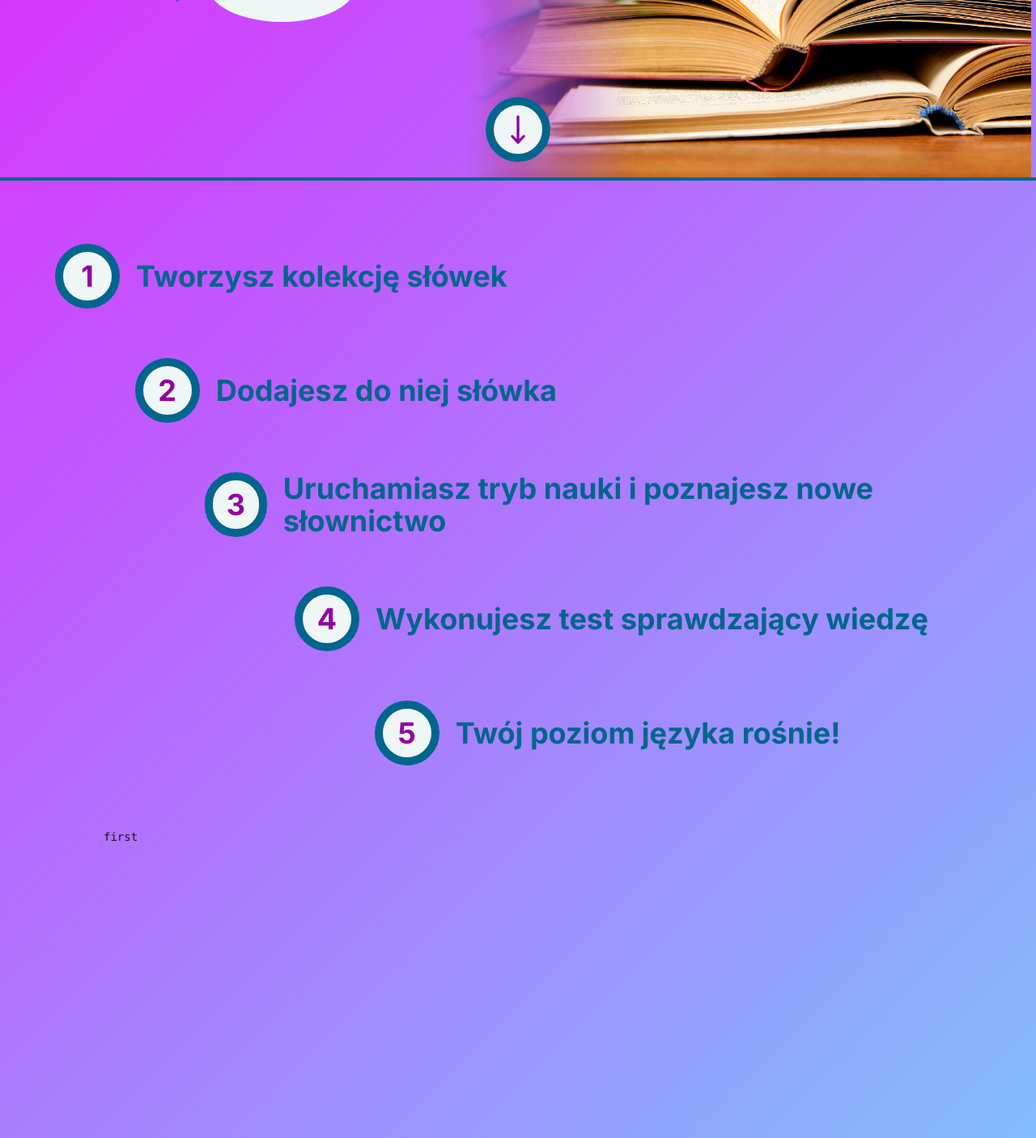
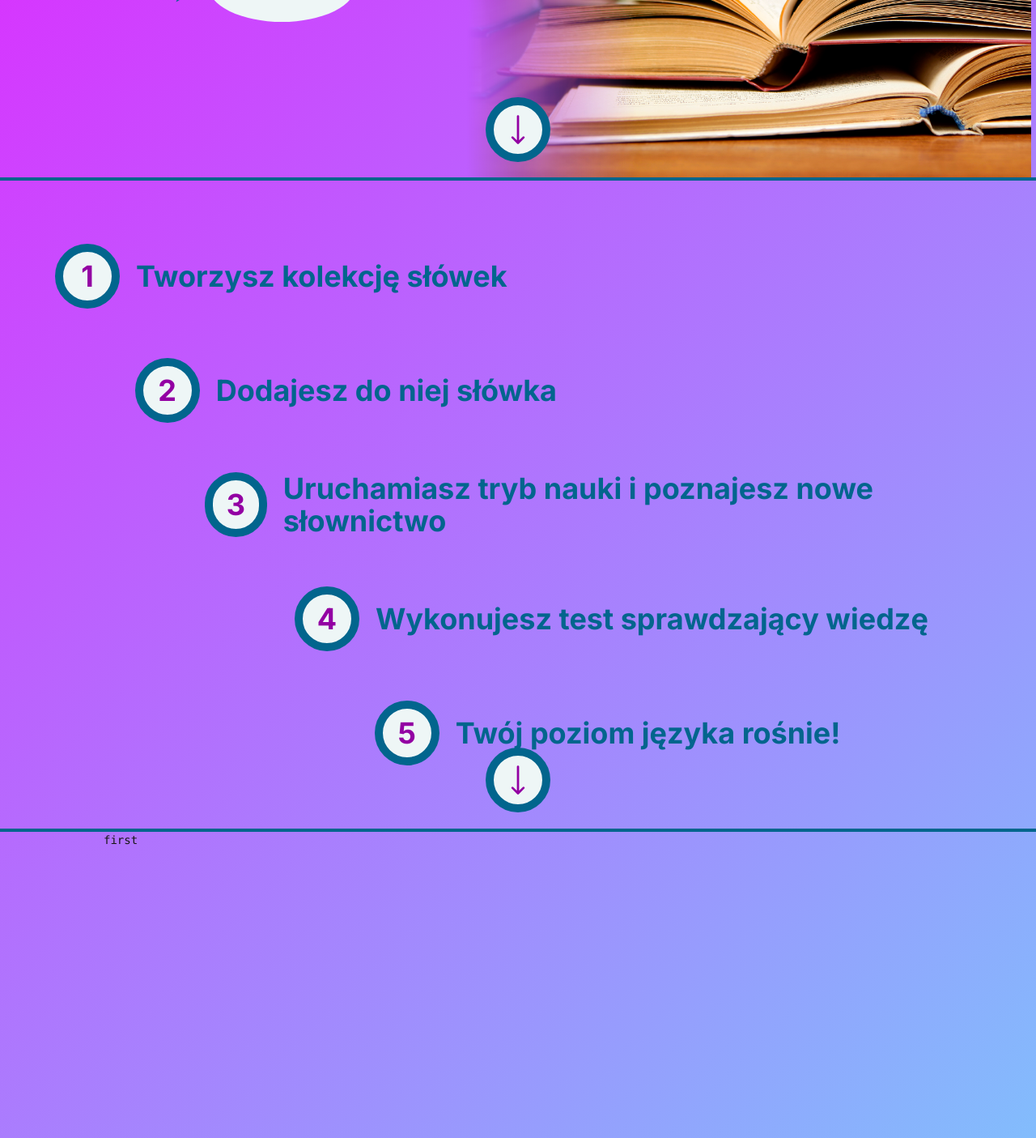
Before and after one commit to mk1808/Mystery-flashcards, a Next.js app in the folder mystery-flashcards/: page /en in a window 1280 px wide. Shown: the part 580-1985 px from the top of the page at 81% size. Built offline with nearby package versions, Linux system fonts and the light colour scheme.

Commit message:
feature #28: add button dividers

```diff
--- a/mystery-flashcards/app/[locale]/page.tsx
+++ b/mystery-flashcards/app/[locale]/page.tsx
@@ -5,6 +5,7 @@ import SecondPanel from "@/components/mainPage/SecondPanel";
 import { getDictionary } from "@/dictionaries/dictionaries"
 import { ArrowLongDownIcon } from '@heroicons/react/24/solid'
 import FirstSecondDivider from "@/components/mainPage/FirstSecondDivider";
+import SecondRestDivider from "@/components/mainPage/SecondRestDivider";
 
 export default async function Page({ params }: { params: { locale: string } }) {
     const dictionary = await getDictionary(params.locale);
@@ -13,7 +14,8 @@ export default async function Page({ params }: { params: { locale: string } }) {
         <FirstPanel />
         <FirstSecondDivider />
         <SecondPanel />
-        <div className="z-10 max-w-5xl w-full items-center justify-between font-mono text-sm">
+        <SecondRestDivider />
+        <div className="z-10 max-w-5xl w-full items-center justify-between font-mono text-sm" id="rest">
             <div className="h-96">
                 first
             </div>
--- a/mystery-flashcards/components/common/DividerButton.tsx
+++ b/mystery-flashcards/components/common/DividerButton.tsx
@@ -16,7 +16,7 @@ export default function DividerButton({
         <div className={`w-full ${containerStyle}`}>
             <div className="w-full border-solid border-b-4 border-secondary"></div>
             <div className={`w-full flex justify-center ${buttonStyle}`}>
-                <RoundActionButton styles="border-secondary text-primary bg-neutral" content={content} />
+                <RoundActionButton styles="border-secondary text-primary bg-neutral" content={content} onClick={onClick} />
             </div>
         </div>
     )
--- /dev/null
+++ b/mystery-flashcards/components/common/PanelDivider.tsx
@@ -0,0 +1,70 @@
+"use client"
+
+import DividerButton from "./DividerButton";
+import { useEffect, useRef, useState } from "react";
+import useDocumentScroll from "@/hooks/useDocumentScroll";
+
+export default function PanelDivider({
+    renderContent,
+    onClick,
+}: {
+    renderContent: (isUpperHalf: boolean) => any
+    onClick: (isUpperHalf: boolean) => any,
+}) {
+
+    const documentOffset = useDocumentScroll();
+    const [windowHeight, setWindowHeight] = useState(-1);
+    const containerElement = useRef<HTMLDivElement>(null);
+    const buttonHalfSize = 40;
+
+    useEffect(() => {
+        setWindowHeight(window.innerHeight);
+    }, [])
+
+    const displayAboveLine = () => getOffset() <= 0;
+    const displayFixedBottom = () => getOffset() > 0 && getOffset() < buttonHalfSize;
+    const displayFixedTop = () => getOffset() > 0 && getOffset() > windowHeight - buttonHalfSize && getOffset() < windowHeight + 30;
+    const displayBelowLine = () => getOffset() > 0 && getOffset() > windowHeight + 30;
+    const displayUpperHalf = () => getOffset() > 0 && getOffset() > windowHeight / 2;
+
+    function getOffset() {
+        return documentOffset + windowHeight - (containerElement.current?.offsetTop || 0)
+    }
+
+    function getButtonStyles() {
+        if (displayAboveLine()) {
+            return "absolute top-[-100px]"
+        } else if (displayFixedBottom()) {
+            return "fixed bottom-[20px]"
+        } else if (displayFixedTop()) {
+            return "fixed top-[20px]"
+        } else if (displayBelowLine()) {
+            return "absolute top-[40px]";
+        }
+        return "absolute top-[-40px]";
+    }
+
+    function getContainerStyles() {
+        if (displayFixedBottom() || displayFixedTop()) {
+            return ""
+        }
+        return "relative";
+    }
+
+
+    return (
+        <div className="w-full" ref={containerElement}>
+            {renderDivider()}
+        </div>
+    )
+
+    function renderDivider() {
+        if (documentOffset < 0 || windowHeight <= 0) {
+            return <></>
+        }
+
+        return <DividerButton buttonStyle={getButtonStyles()} containerStyle={getContainerStyles()} content={renderContent(displayUpperHalf())} onClick={() => onClick(displayUpperHalf())} />
+    }
+
+
+}
--- a/mystery-flashcards/components/mainPage/FirstPanel.tsx
+++ b/mystery-flashcards/components/mainPage/FirstPanel.tsx
@@ -3,7 +3,7 @@ import styles from '@/components/mainPage/styles.module.scss'
 export default function FirstPanel() {
 
     return (
-        <div className={styles.firstPanel}>
+        <div className={styles.firstPanel} id='firstPanel'>
             <div className={styles.leftSide}><img src='/images/diagram.svg' /></div>
             <div className={styles.rightSide}></div>
         </div>
--- a/mystery-flashcards/components/mainPage/FirstSecondDivider.tsx
+++ b/mystery-flashcards/components/mainPage/FirstSecondDivider.tsx
@@ -1,55 +1,20 @@
 "use client"
-import { ArrowLongDownIcon, ArrowLongUpIcon } from "@heroicons/react/20/solid";
-import DividerButton from "../common/DividerButton";
-import useDocumentScroll from "@/hooks/useDocumentScroll";
-import { useRef, useEffect, useState } from "react";
+import PanelDivider from "../common/PanelDivider";
+import { ArrowLongUpIcon, ArrowLongDownIcon } from "@heroicons/react/24/outline";
 
 
 export default function FirstSecondDivider() {
-    const documentOffset = useDocumentScroll();
-    const [windowHeight, setWindowHeight] = useState(-1);
-    const buttonHalfSize = 40;
-
-    useEffect(() => {
-        setWindowHeight(window.innerHeight);
-    }, [])
-
-    const breakpoint1 = () => documentOffset < buttonHalfSize;
-    const breakpoint2 = () => documentOffset > windowHeight - buttonHalfSize && documentOffset < windowHeight + 30;
-    const breakpoint3 = () => documentOffset > windowHeight + 30;
-
     const onUpClick = () => scrollTo({ top: 0, left: 0, behavior: "smooth" });
     const onDownClick = () => document.getElementById("secondPanel")?.scrollIntoView({ behavior: "smooth" });
+    const onClick = (isUpperHalf: boolean) => isUpperHalf ? onUpClick() : onDownClick();
 
-    function getButtonStyles() {
-        if (breakpoint1()) {
-            return "fixed bottom-[20px]"
-        } else if (breakpoint2()) {
-            return "fixed top-[20px]"
-        } else if (breakpoint3()) {
-            return "absolute top-[40px]";
+
+    function renderContent(isUpperHalf: boolean) {
+        if (isUpperHalf) {
+            return <ArrowLongUpIcon className="h-11 w-11" />
         }
-        return "absolute top-[-40px]";
+        return <ArrowLongDownIcon className="h-11 w-11" />
     }
 
-    function getContainerStyles() {
-        if (breakpoint1() || breakpoint2()) {
-            return ""
-        }
-        return "relative";
-    }
-
-    if (documentOffset < 0 || windowHeight <= 0) {
-        return <></>
-    }
-
-    return <DividerButton buttonStyle={getButtonStyles()} containerStyle={getContainerStyles()} content={renderContent()} />
-
-    function renderContent() {
-        const renderArrowUp = windowHeight / 2 < documentOffset;
-        if (renderArrowUp) {
-            return <ArrowLongUpIcon className="h-11 w-11" onClick={onUpClick} />
-        }
-        return <ArrowLongDownIcon className="h-11 w-11" onClick={onDownClick} />
-    }
+    return <PanelDivider onClick={onClick} renderContent={renderContent} />
 }
--- /dev/null
+++ b/mystery-flashcards/components/mainPage/SecondRestDivider.tsx
@@ -0,0 +1,18 @@
+"use client"
+import PanelDivider from "../common/PanelDivider";
+import { ArrowLongUpIcon, ArrowLongDownIcon } from "@heroicons/react/24/outline";
+
+export default function SecondRestDivider() {
+    const onUpClick = () => document.getElementById("secondPanel")?.scrollIntoView({ behavior: "smooth" });
+    const onDownClick = () => document.getElementById("rest")?.scrollIntoView({ behavior: "smooth" });
+    const onClick = (isUpperHalf: boolean) => isUpperHalf ? onUpClick() : onDownClick();
+
+    function renderContent(isUpperHalf: boolean) {
+        if (isUpperHalf) {
+            return <ArrowLongUpIcon className="h-11 w-11" onClick={onUpClick} />
+        }
+        return <ArrowLongDownIcon className="h-11 w-11" onClick={onDownClick} />
+    }
+
+    return <PanelDivider onClick={onClick} renderContent={renderContent} />
+}
```
